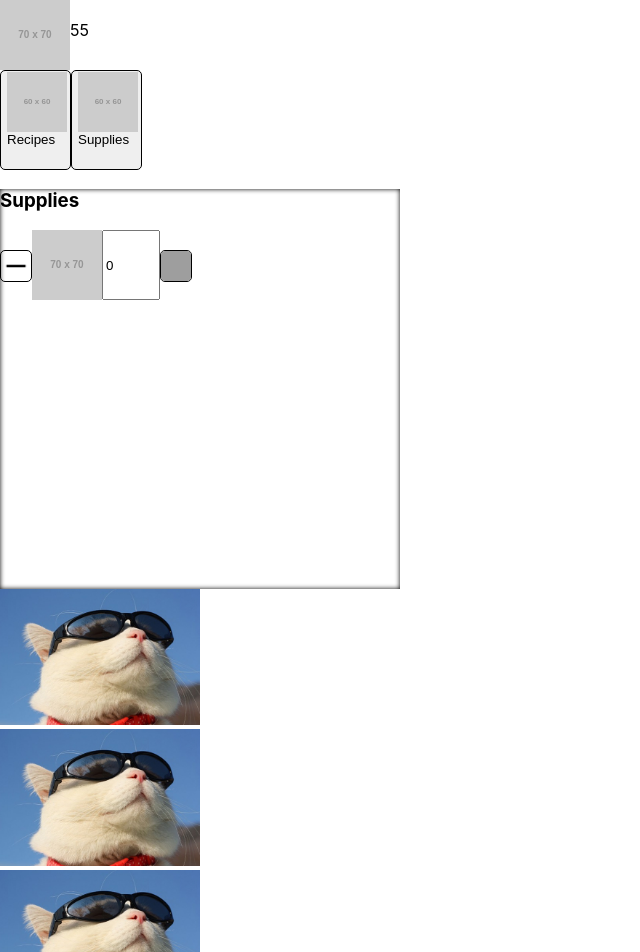
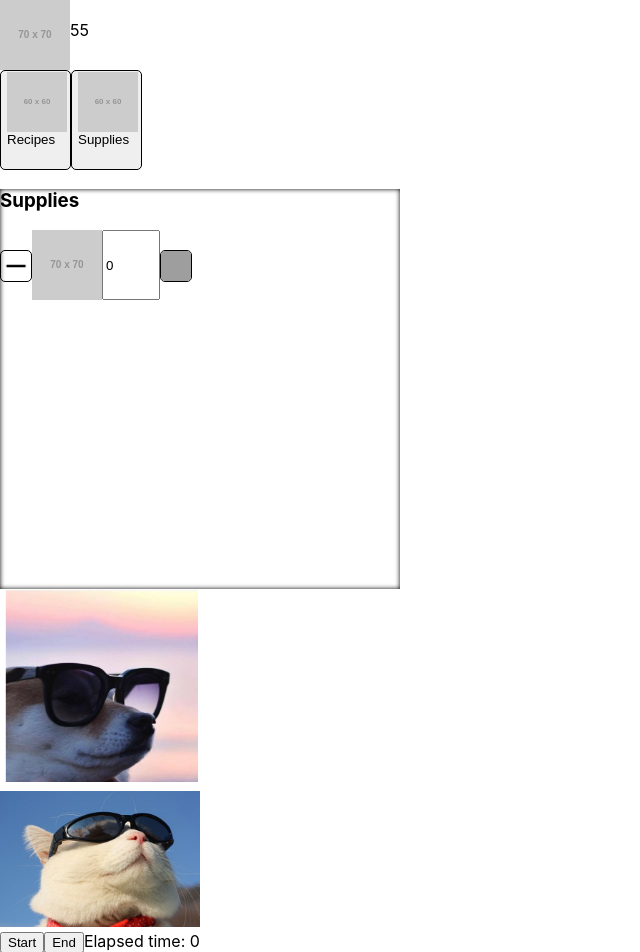
Before and after one commit to teojincheng/lemonade-tycoon-react-app, a React (Create React App) app: page / in a window 1280 px wide. Shown: the top 952 px of the page, without its empty margins (0-640 px from the left). Built offline with nearby package versions, Linux system fonts and the light colour scheme; grey boxes are pictures that could not be loaded.

Commit message:
for every second add customer into queue from an array of customers

```diff
--- a/src/GameScreen.js
+++ b/src/GameScreen.js
@@ -39,19 +39,24 @@ class GameScreen extends React.Component {
   };
 
   addCustomerIntoQueue = () => {
-    let CustomerA = new Customer(1, 120, "coolcat.PNG");
+    if (this.state.arrOfCustomer.length === 0) {
+      return;
+    }
+    let copyOfCustomerArray = [...this.state.arrOfCustomer];
+    let Customer = copyOfCustomerArray.pop();
     this.setState({
-      customerQueue: this.state.customerQueue.concat(CustomerA)
+      customerQueue: this.state.customerQueue.concat(Customer),
+      arrOfCustomer: copyOfCustomerArray
     });
   };
 
   componentDidMount() {
-    //let Game = new InternalGame();
-    /*
+    let Game = new InternalGame();
+
     this.setState({
       arrOfCustomer: Game.createCustomersAndAddIntoArrOfCustomers()
     });
-    */
+
     this.timerID = setInterval(() => this.addCustomerIntoQueue(), 1000);
   }
 
--- a/src/InternalGame.js
+++ b/src/InternalGame.js
@@ -1,5 +1,4 @@
 import Customer from "./Customer";
-import Queue from "./Queue";
 
 class InternalGame {
   constructor() {
@@ -10,14 +9,10 @@ class InternalGame {
   createCustomersAndAddIntoArrOfCustomers = () => {
     let CustomerA = new Customer(1, 120, "coolcat.PNG");
     let CustomerB = new Customer(2, 300, "dogsunglass.PNG");
-    this._arrOfCustomer.add(CustomerA);
-    this._arrOfCustomer.add(CustomerB);
+    this._arrOfCustomer.push(CustomerA);
+    this._arrOfCustomer.push(CustomerB);
     return this._arrOfCustomer;
   };
-
-  get customerQueue() {
-    return this._customerQueue;
-  }
 }
 
 export default InternalGame;
```
